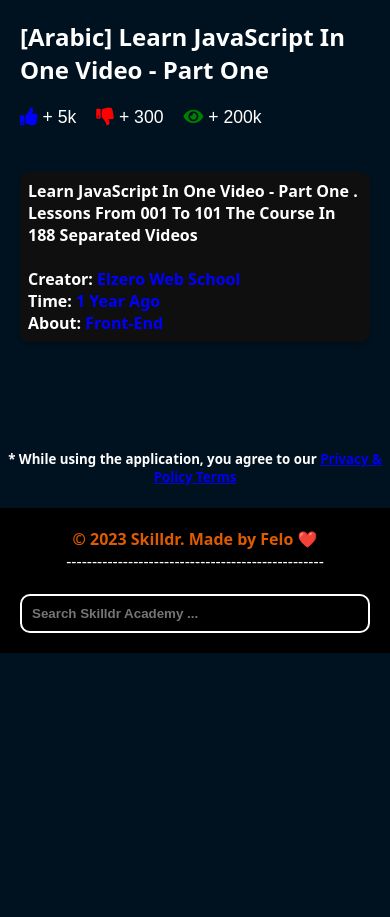
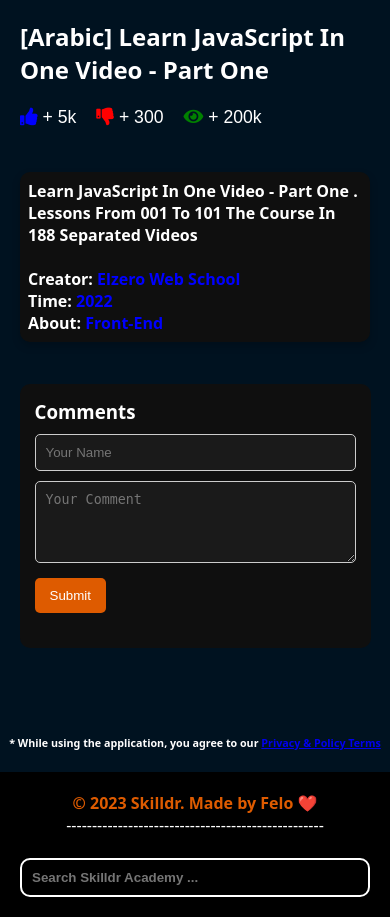
Before and after one commit to felopateermina/Skilldr, a PHP site: page /api/play.code.web-dev.php?id=3 in a window 390 px wide. Shown: the part 435-1352 px from the top of the page. Before the commit the page ends 1088 px from the top, so only its background shows below. Run offline with PHP 8.4, Linux system fonts and the light colour scheme.

Commit message:
Some Changes + MYSQL LARAVEL BOOTSTRAP

```diff
--- a/api/play.code.web-dev.php
+++ b/api/play.code.web-dev.php
@@ -176,6 +176,57 @@
              -5px -5px 10px #000000;
 }
 
+.comment-section-wrapper {
+    display: flex;
+    justify-content: center;
+}
+
+.comment-section {
+    background-color: #0f0f0f;
+    border-radius: 10px;
+    padding: 15px;
+    margin-top: 20px;
+    width: 60%;
+    margin: 0 auto;
+}
+.comment-section h3 {
+    font-weight: bold;
+    margin-bottom: 10px;
+}
+.comment-section form {
+    margin-bottom: 20px;
+}
+.comment-section input, .comment-section textarea {
+    width: 100%;
+    padding: 10px;
+    margin-bottom: 10px;
+    border: 1px solid #ccc;
+    border-radius: 5px;
+    background-color: #1a1a1a;
+    color: white;
+}
+.comment-section button {
+    background-color: #de5b00;
+    color: white;
+    padding: 10px 15px;
+    border: none;
+    border-radius: 5px;
+    cursor: pointer;
+}
+.comment {
+    background-color: #1a1a1a;
+    padding: 10px;
+    border-radius: 5px;
+    margin-bottom: 10px;
+}
+.comment p {
+    margin: 5px 0;
+}
+@media screen and (max-width: 1023px) {
+    .comment-section {
+    width: 90%;
+}
+}
 </style>
 
 </head>
@@ -226,7 +277,7 @@
                 [
                     'id' => 1,
                     'title' => '[Arabic] Learn HTML in 2022 In One Video',
-                    'description' => 'Learn HTML in 2022 In One Video. The Course In 37 Separated Videos <br><br> Creator: <a href="https://www.youtube.com/@ElzeroWebSchool" style="color:blue;text-decoration:none;">Elzero Web School</a><br> Time: <a href="https://www.youtube.com/@ElzeroWebSchool" style="color:blue;text-decoration:none;">1 Year Ago</a><br> About: <a href="https://en.wikipedia.org/wiki/Front-end_web_development" style="color:blue;text-decoration:none;">Front-End</a>',
+                    'description' => 'Learn HTML in 2022 In One Video. The Course In 37 Separated Videos <br><br> Creator: <a href="https://www.youtube.com/@ElzeroWebSchool" style="color:blue;text-decoration:none;">Elzero Web School</a><br> Time: <a href="https://www.youtube.com/@ElzeroWebSchool" style="color:blue;text-decoration:none;">2022</a><br> About: <a href="https://en.wikipedia.org/wiki/Front-end_web_development" style="color:blue;text-decoration:none;">Front-End</a>',
                     'youtubeId' => 'qfPUMV9J5yw?si=wnprAt3rLHTdsvCE',
                     'likeNo' => '+ 15k',
                     'dislikeNo' => '+ 500',
@@ -235,7 +286,7 @@
                 [
                     'id' => 2,
                     'title' => '[Arabic] Learn CSS in 2022 In One Video',
-                    'description' => 'Learn CSS in 2022 In One Video. The Course In 88 Separated Videos <br><br> Creator: <a href="https://www.youtube.com/@ElzeroWebSchool" style="color:blue;text-decoration:none;">Elzero Web School</a><br> Time: <a href="https://www.youtube.com/@ElzeroWebSchool" style="color:blue;text-decoration:none;">1 Year Ago</a><br> About: <a href="https://en.wikipedia.org/wiki/Front-end_web_development" style="color:blue;text-decoration:none;">Front-End</a>',
+                    'description' => 'Learn CSS in 2022 In One Video. The Course In 88 Separated Videos <br><br> Creator: <a href="https://www.youtube.com/@ElzeroWebSchool" style="color:blue;text-decoration:none;">Elzero Web School</a><br> Time: <a href="https://www.youtube.com/@ElzeroWebSchool" style="color:blue;text-decoration:none;">2022</a><br> About: <a href="https://en.wikipedia.org/wiki/Front-end_web_development" style="color:blue;text-decoration:none;">Front-End</a>',
                     'youtubeId' => 'qyVkLebgfzY?si=bZpnaoGjOFjHqh6O',
                     'likeNo' => '+ 7k',
                     'dislikeNo' => '+ 400',
@@ -244,7 +295,7 @@
                 [
                     'id' => 3,
                     'title' => '[Arabic] Learn JavaScript In One Video - Part One',
-                    'description' => 'Learn JavaScript In One Video - Part One . Lessons From 001 To 101 The Course In 188 Separated Videos <br><br> Creator: <a href="https://www.youtube.com/@ElzeroWebSchool" style="color:blue;text-decoration:none;">Elzero Web School</a><br> Time: <a href="https://www.youtube.com/@ElzeroWebSchool" style="color:blue;text-decoration:none;">1 Year Ago</a><br> About: <a href="https://en.wikipedia.org/wiki/Front-end_web_development" style="color:blue;text-decoration:none;">Front-End</a>',
+                    'description' => 'Learn JavaScript In One Video - Part One . Lessons From 001 To 101 The Course In 188 Separated Videos <br><br> Creator: <a href="https://www.youtube.com/@ElzeroWebSchool" style="color:blue;text-decoration:none;">Elzero Web School</a><br> Time: <a href="https://www.youtube.com/@ElzeroWebSchool" style="color:blue;text-decoration:none;">2022</a><br> About: <a href="https://en.wikipedia.org/wiki/Front-end_web_development" style="color:blue;text-decoration:none;">Front-End</a>',
                     'youtubeId' => 'gIGGhFlGgLI?si=WZ7v-57M9a3RKvtK',
                     'likeNo' => '+ 5k',
                     'dislikeNo' => '+ 300',
@@ -253,7 +304,7 @@
                 [
                     'id' => 4,
                     'title' => '[Arabic] Learn JavaScript In One Video - Part Two',
-                    'description' => 'Learn JavaScript In One Video - Part Two . Lessons From 102 To 188 The Course In 188 Separated Videos <br><br> Creator: <a href="https://www.youtube.com/@ElzeroWebSchool" style="color:blue;text-decoration:none;">Elzero Web School</a><br> Time: <a href="https://www.youtube.com/@ElzeroWebSchool" style="color:blue;text-decoration:none;">1 Year Ago</a><br> About: <a href="https://en.wikipedia.org/wiki/Front-end_web_development" style="color:blue;text-decoration:none;">Front-End</a>',
+                    'description' => 'Learn JavaScript In One Video - Part Two . Lessons From 102 To 188 The Course In 188 Separated Videos <br><br> Creator: <a href="https://www.youtube.com/@ElzeroWebSchool" style="color:blue;text-decoration:none;">Elzero Web School</a><br> Time: <a href="https://www.youtube.com/@ElzeroWebSchool" style="color:blue;text-decoration:none;">2022</a><br> About: <a href="https://en.wikipedia.org/wiki/Front-end_web_development" style="color:blue;text-decoration:none;">Front-End</a>',
                     'youtubeId' => 'FKrfis1W1tk?si=wffpm6lkKYF8LNKu',
                     'likeNo' => '+ 1.4k',
                     'dislikeNo' => '+ 200',
@@ -261,17 +312,42 @@
                 ],
                 [
                     'id' => 5,
+                    'title' => '[Arabic] Learn Bootstrap In 12 Videos',
+                    'description' => 'A Complete Bootstrap Course in 2022 . <br><br> Creator: <a href="https://www.youtube.com/@ElzeroWebSchool" style="color:blue;text-decoration:none;">Elzero Web School</a><br> Time: <a href="https://www.youtube.com/@ElzeroWebSchool" style="color:blue;text-decoration:none;">2022</a><br> About: <a href="#" style="color:blue;text-decoration:none;">Framework For Front-End</a>',
+                    'youtubeId' => 'videoseries?si=jr_L00-B67GNYRq-&amp;list=PLDoPjvoNmBAyvm7f--dc6XqkpfDcen_vQ',
+                    'likeNo' => '+ 20k',
+                    'dislikeNo' => '+ 134',
+                    'saveNo' => '+ 443k',
+                ],
+                [
+                    'id' => 6,
                     'title' => '[Arabic] Learn PHP In 105 Videos',
-                    'description' => 'A Complete PHP Course in 2022 . <br><br> Creator: <a href="https://www.youtube.com/@ElzeroWebSchool" style="color:blue;text-decoration:none;">Elzero Web School</a><br> Time: <a href="https://www.youtube.com/@ElzeroWebSchool" style="color:blue;text-decoration:none;">1 Year Ago</a><br> About: <a href="https://en.wikipedia.org/wiki/Frontend_and_backend" style="color:blue;text-decoration:none;">Back-end</a>',
+                    'description' => 'A Complete PHP Course in 2022 . <br><br> Creator: <a href="https://www.youtube.com/@ElzeroWebSchool" style="color:blue;text-decoration:none;">Elzero Web School</a><br> Time: <a href="https://www.youtube.com/@ElzeroWebSchool" style="color:blue;text-decoration:none;">2022</a><br> About: <a href="https://en.wikipedia.org/wiki/Frontend_and_backend" style="color:blue;text-decoration:none;">Back-end</a>',
                     'youtubeId' => 'videoseries?si=PgA3KHaYp3EjTywe&amp;list=PLDoPjvoNmBAy41u35AqJUrI-H83DObUDq',
                     'likeNo' => '+ 6k',
                     'dislikeNo' => '+ 300',
                     'saveNo' => '+ 275k',
                 ],
-                // Add more videos as needed
+                [
+                    'id' => 7,
+                    'title' => '[Arabic] Learn MYSQL In 51 Videos',
+                    'description' => 'A Complete MYSQL Course in 2020 . <br><br> Creator: <a href="https://www.youtube.com/@ElzeroWebSchool" style="color:blue;text-decoration:none;">Elzero Web School</a><br> Time: <a href="https://www.youtube.com/@ElzeroWebSchool" style="color:blue;text-decoration:none;">2020</a><br> About: <a href="https://en.wikipedia.org/wiki/Frontend_and_backend" style="color:blue;text-decoration:none;">Back-end</a>',
+                    'youtubeId' => 'videoseries?si=pTpW9ajAf691nCdo&amp;list=PLDoPjvoNmBAz6DT8SzQ1CODJTH-NIA7R9',
+                    'likeNo' => '+ 120k',
+                    'dislikeNo' => '+ 300',
+                    'saveNo' => '+ 1.5M',
+                ],
+                [
+                    'id' => 8,
+                    'title' => '[Arabic] Learn MYSQL In 21 Videos',
+                    'description' => 'A Complete MYSQL Course in 2021 . <br><br> Creator: <a href="https://www.youtube.com/@ElzeroWebSchool" style="color:blue;text-decoration:none;">Elzero Web School</a><br> Time: <a href="https://www.youtube.com/@ElzeroWebSchool" style="color:blue;text-decoration:none;">2021</a><br> About: <a href="https://en.wikipedia.org/wiki/Frontend_and_backend" style="color:blue;text-decoration:none;">Framework For Back-End</a>',
+                    'youtubeId' => 'videoseries?si=SmI4WPH26nADZhdS&amp;list=PLDoPjvoNmBAy_mAhY0x8cHf8oSGPKsEKP',
+                    'likeNo' => '+ 142k',
+                    'dislikeNo' => '+ 600',
+                    'saveNo' => '+ 650k',
+                ],
             ];
 
-            // Find the video with the matching ID
             $selectedVideo = null;
             foreach ($videos as $video) {
                 if ($video['id'] == $videoId) {
@@ -321,6 +397,17 @@
         }
         ?>
     </div>
+<br>
+
+<div class="comment-section">
+    <h3>Comments</h3>
+    <form id="commentForm">
+        <input type="text" id="username" placeholder="Your Name" required>
+        <textarea id="commentText" placeholder="Your Comment" rows="4" required></textarea>
+        <button type="submit">Submit</button>
+    </form>
+    <div id="commentsContainer"></div>
+</div>
 
     <script>
         function openNav() {
@@ -335,10 +422,74 @@
   document.getElementById("mySidenav").style.padding = "0px";
   document.getElementById("main").style.marginLeft= "0";
 }
+document.addEventListener('DOMContentLoaded', function () {
+    const commentForm = document.getElementById('commentForm');
+    const commentsContainer = document.getElementById('commentsContainer');
+
+    // Function to save comments to local storage
+    function saveCommentsToLocalStorage(comments) {
+        localStorage.setItem('comments', JSON.stringify(comments));
+    }
+
+    // Function to retrieve comments from local storage
+    function getCommentsFromLocalStorage() {
+        const comments = localStorage.getItem('comments');
+        return comments ? JSON.parse(comments) : [];
+    }
+
+    // Function to display comments
+    function displayComments() {
+        commentsContainer.innerHTML = '';
+        const comments = getCommentsFromLocalStorage();
+        comments.forEach(function(comment) {
+            const commentElement = document.createElement('div');
+            commentElement.classList.add('comment');
+            commentElement.innerHTML = `<p><strong style="color:#de5b00;"><svg width="20" height="20" fill="currentColor" viewBox="0 0 24 24" xmlns="http://www.w3.org/2000/svg">
+  <path fill-rule="evenodd" d="M16 9a4 4 0 1 1-8 0 4 4 0 0 1 8 0Zm-2 0a2 2 0 1 1-4 0 2 2 0 0 1 4 0Z" clip-rule="evenodd"></path>
+  <path fill-rule="evenodd" d="M12 1C5.925 1 1 5.925 1 12s4.925 11 11 11 11-4.925 11-11S18.075 1 12 1ZM3 12c0 2.09.713 4.014 1.908 5.542A8.986 8.986 0 0 1 12.065 14a8.984 8.984 0 0 1 7.092 3.458A9 9 0 1 0 3 12Zm9 9a8.963 8.963 0 0 1-5.672-2.012A6.992 6.992 0 0 1 12.065 16a6.991 6.991 0 0 1 5.689 2.92A8.964 8.964 0 0 1 12 21Z" clip-rule="evenodd"></path>
+</svg> <span style="font-size: 20px;">${comment.username} :</span></strong></p><p>${comment.text}</p>`;
+            commentsContainer.appendChild(commentElement);
+        });
+    }
+
+    // Display existing comments on page load
+    displayComments();
+
+    commentForm.addEventListener('submit', function(e) {
+        e.preventDefault();
+
+        // Get input values
+        const username = document.getElementById('username').value;
+        const commentText = document.getElementById('commentText').value;
+
+        // Create new comment object
+        const newComment = {
+            username: username,
+            text: commentText
+        };
+
+        // Get existing comments from local storage
+        const comments = getCommentsFromLocalStorage();
+
+        // Add new comment to the array of comments
+        comments.push(newComment);
+
+        // Save updated comments to local storage
+        saveCommentsToLocalStorage(comments);
+
+        // Display comments again (including the new one)
+        displayComments();
+
+        // Clear the form
+        commentForm.reset();
+    });
+});
+
+
     </script>
 
 <br><br><br><br>
-<h5 style="font-weight: bold;color: white;text-align: center;">* While using the application, you agree to our <a href="../html/Privacy&Policy.html">Privacy & Policy Terms</a></h5>
+<h6 style="font-weight: bold;color: white;text-align: center;">* While using the application, you agree to our <a href="../html/Privacy&Policy.html">Privacy & Policy Terms</a></h6>
 <br>
 <footer style="background-color: rgb(0, 0, 0); color: rgb(255, 255, 255); padding: 20px; text-align: center;">
 
--- a/api/share.php
+++ b/api/share.php
@@ -22,7 +22,7 @@
 <head>
     <meta charset="UTF-8">
     <meta name="viewport" content="width=device-width, initial-scale=1.0">
-    <title>Share this Website</title>
+    <title>Thanks For Sharing...!</title>
     <link rel="shortcut icon" href="../imgs/skilldr-high-resolution-logo-black-transparent.png" type="image/x-icon">
     <link rel="stylesheet" href="../css/share.css">
     <style>
--- a/html/code/intro.html
+++ b/html/code/intro.html
@@ -200,7 +200,7 @@
 
 
 </section>
-<p style="font-weight: bold;color: white;text-align: center;">* While using the application, you agree to our <a href="../Privacy&Policy.html">Privacy & Policy Terms</a></p>
+<h6 style="font-weight: bold;color: white;text-align: center;">* While using the application, you agree to our <a href="../Privacy&Policy.html">Privacy & Policy Terms</a></h6>
 <footer style="background-color: rgb(0, 0, 0); color: rgb(255, 255, 255); padding: 20px; text-align: center;">
 
   <span style="font-weight: 700;color: #de5b00;">© 2023 Skilldr. Made by Felo ❤️</span>
```
Also changed, not shown: api/result.php (+16 -2 lines), api/video.code.web-dev.php (+19 -1 lines), css/style.css (line endings or trailing spaces).
